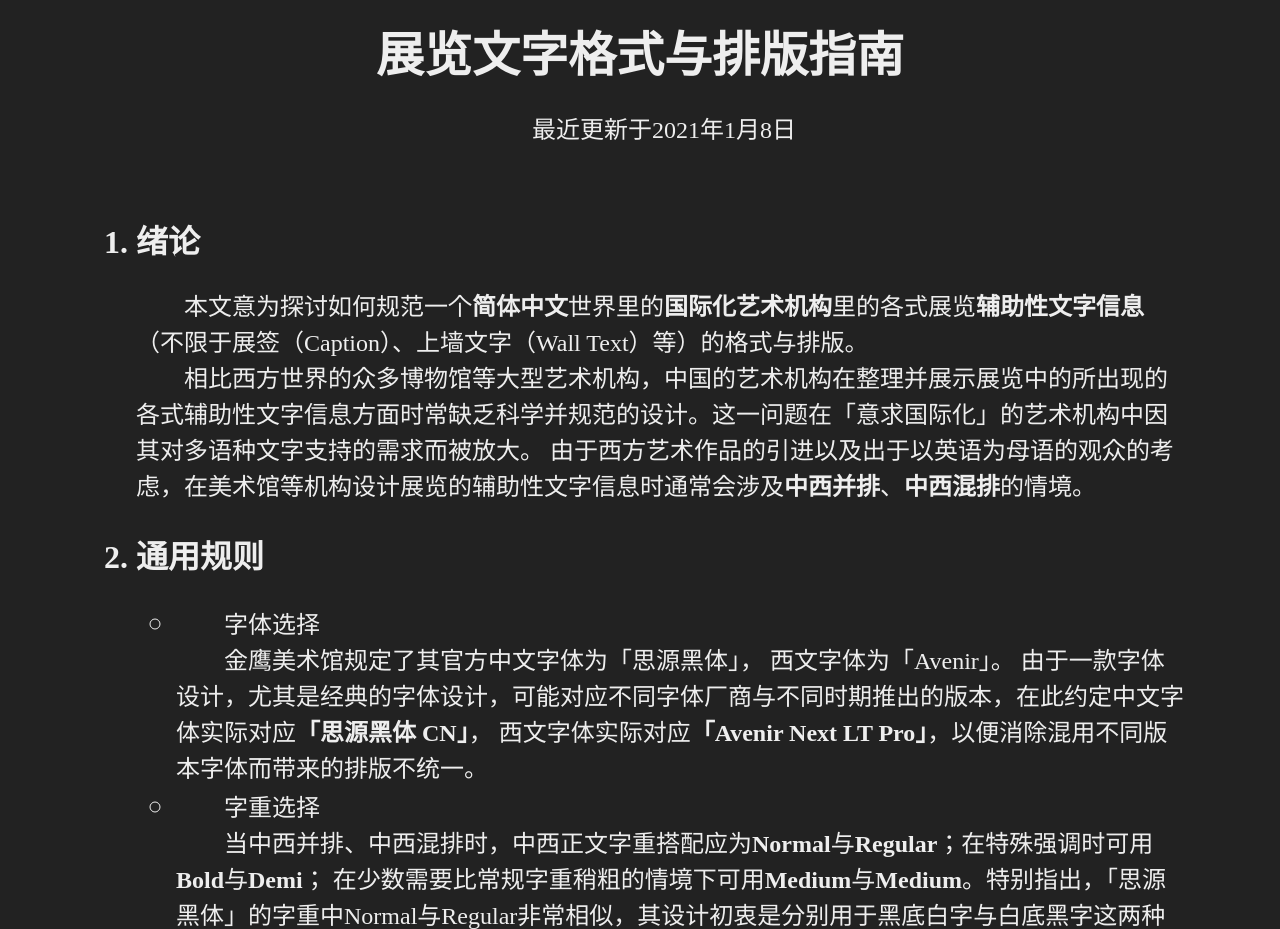
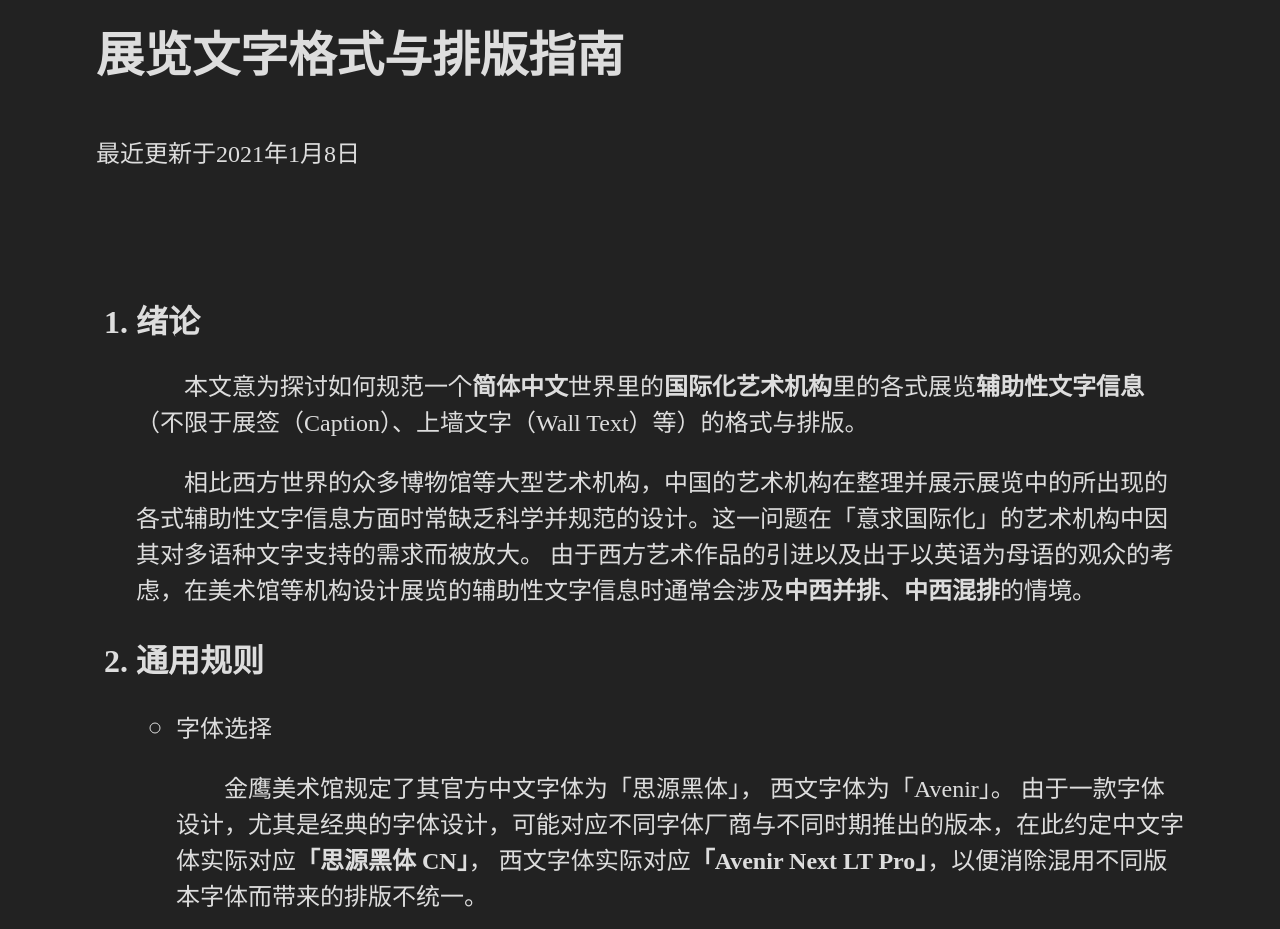
Before and after one commit to Zhruang/EXH-type-guidebook, a plain HTML site: page index.html in a window 1280 px wide. Shown: the top 929 px of the page. Drawn offline with Linux system fonts and the light colour scheme.

Commit message:
Update style.css

```diff
--- a/style.css
+++ b/style.css
@@ -6,14 +6,13 @@ body {
 }
 
 h1, h2, h3, h6, p, ol {
-  color:#eeeeee;
+  color:#dddddd;
   font-style: normal;
   font-family: source-han-serif-sc, serif;
 
 }
 
 h1 {
-    text-align: center;
     font-weight: 900;
     font-size: 3rem;
     line-height: 1;
@@ -25,20 +24,17 @@ h2, ol {
 }
 
 h3, h6, p {
-    text-indent: 3rem;
     font-weight: 400;
     font-size: 1.5rem;
     line-height: 1.5;
-    margin: 0;
 }
 
-h6 {
-    text-align: center;
+p {
+    text-indent: 3rem;
+    margin-top: : 0;
+    margin-bottom: 0;
 }
 strong {
   font-family: source-han-serif-sc, serif;
   font-weight: 900;
 }
-
-.tab { text-indent: 3em; }
-.paratab ( padding-left: 3em; )
```
